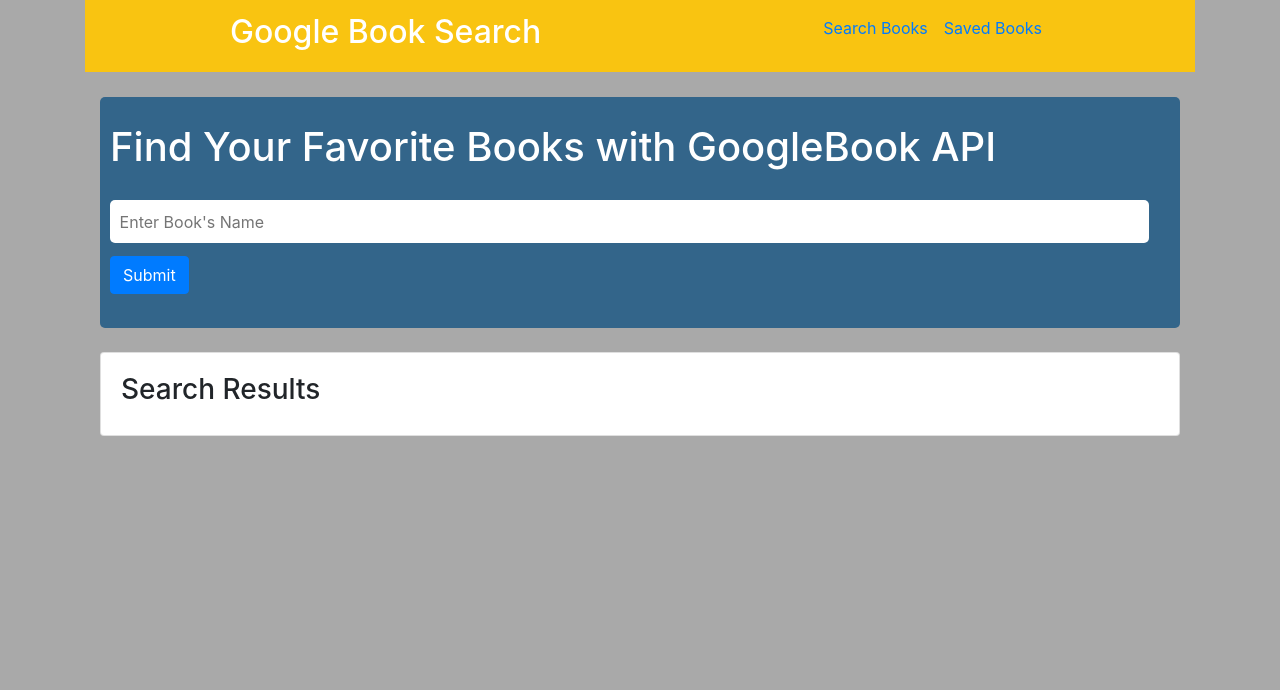
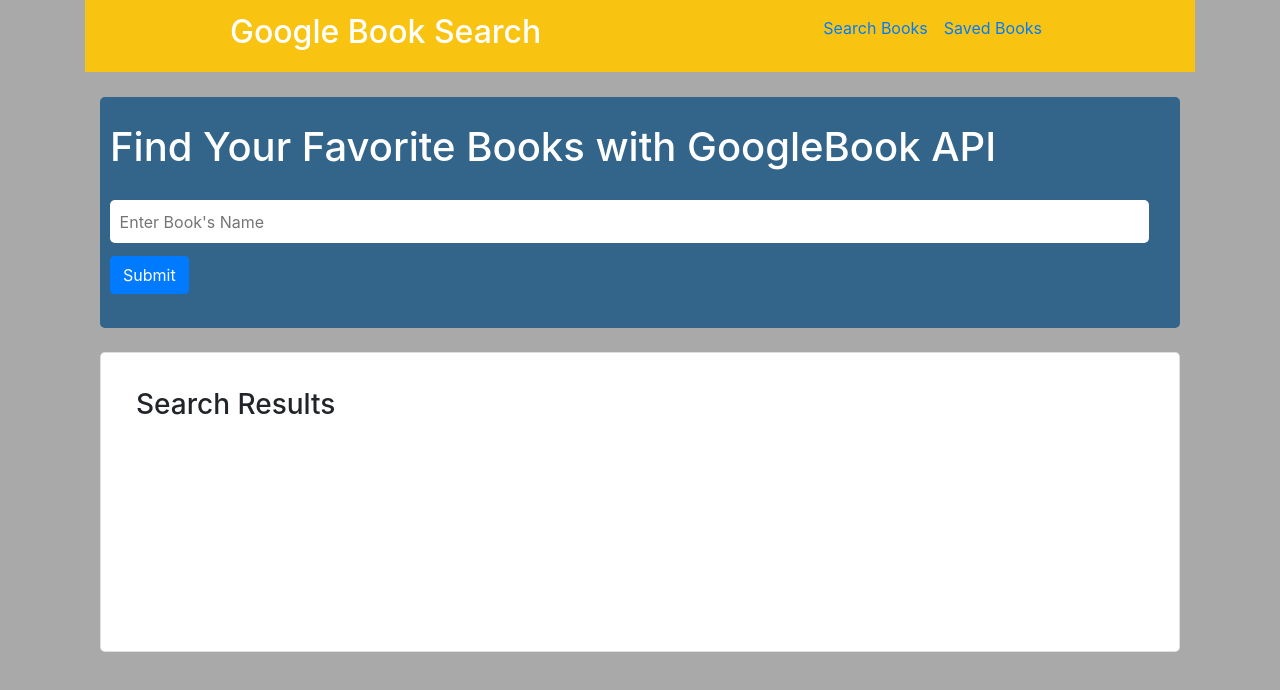
Before and after one commit to grlara9/google-book-search-mern, a React (Create React App) app in the folder client/: page / in a window 1280 px wide. Shown: the top 690 px of the page. Built offline with nearby package versions, Linux system fonts and the light colour scheme.

Commit message:
created rows and columns on booklist component

```diff
--- a/client/src/App.css
+++ b/client/src/App.css
@@ -37,8 +37,21 @@
     border:none;
   }
 
-  .book-container{
-    padding: 1.75vw;
-    font-size: 1rem;
-    background-color: #33658a;
+  .card{
+    background-color: #fff;
+    padding: 15px;
+    border-radius: 5px;
+    min-height: 300px;
   }
+
+  .img {
+    border-radius: 50%;
+}
+
+.row{
+  display: flex;
+  margin-bottom: 10px;
+}
+.column{
+  flex: 1;
+}
--- a/client/src/components/booklist.component.js
+++ b/client/src/components/booklist.component.js
@@ -6,24 +6,36 @@
 
   return(
 
-            <div className="book-container">
+            <div className="card">
                 <div className="row">
-                    <div className="title-author">
+                    <div className="column">
+                        <div className="header">
                             <p className="card-text">Title: {props.title}</p>
                             <p className="card-text">Author: {props.author}</p>
                         </div>
-                    <div className="buttons-div">
+                    </div>
+                    <div className="column">
                         <button type="button" className="btn btn-info"><a href={props.preview}>View</a></button>
                         <button className="saveBook btn btn-primary" id={props.key} onClick={(event) => props.handleSavedButton(event)}>Save Book</button>
                     </div>
                   </div>
 
             <div className="row">
-                    <img src={props.image}  alt="text" className="card-img-top" />
+                <div className="column">
+                    <div className="photo">
+                        <img src={props.image}  className="img" alt="text"  />
+                    </div>
+                </div>
+
+                <div className="column">
+                    <div className="content">
                         <p className="card-text">Published Date: {props.published}</p>
                         <p className="card-text">Description: {props.description}</p>
                     </div>
                 </div>
+            </div>
+                </div>
+
 
     )
 
```
Lines whose indentation alone changed are shown as unchanged.
